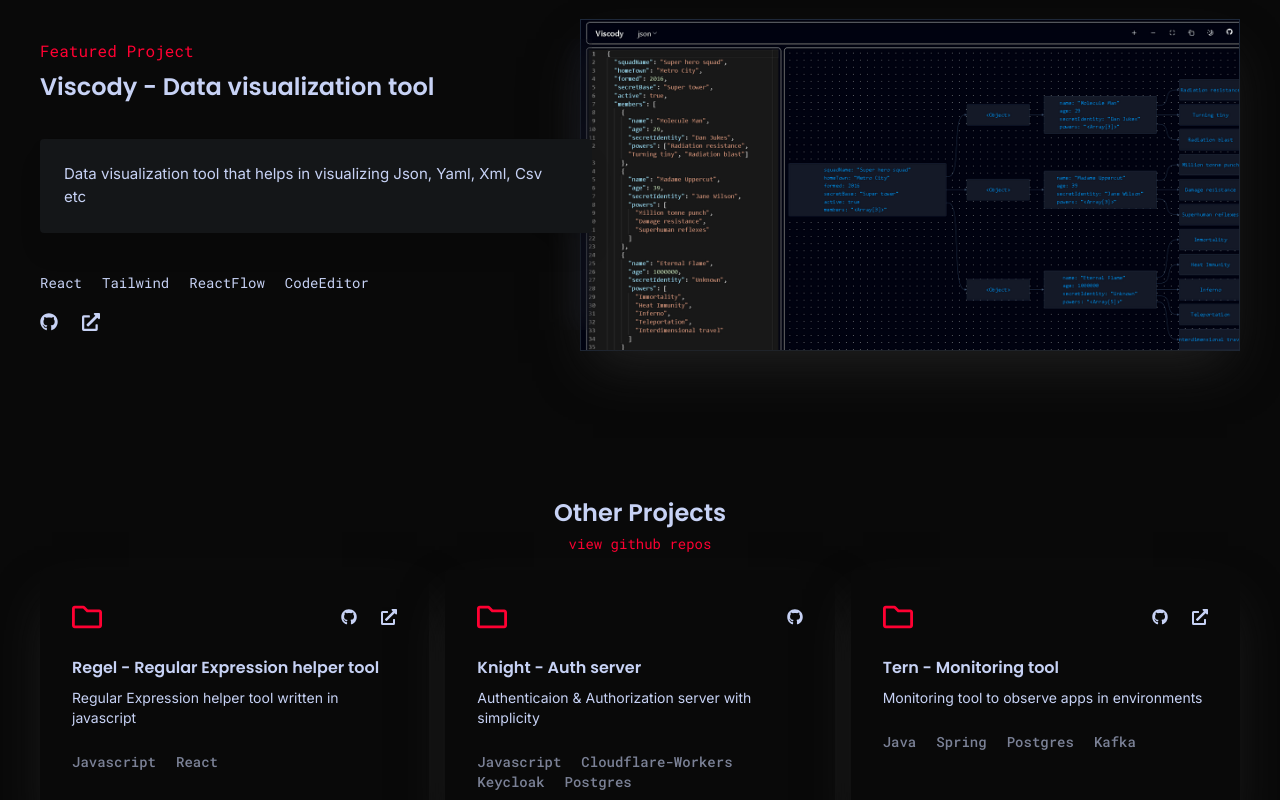
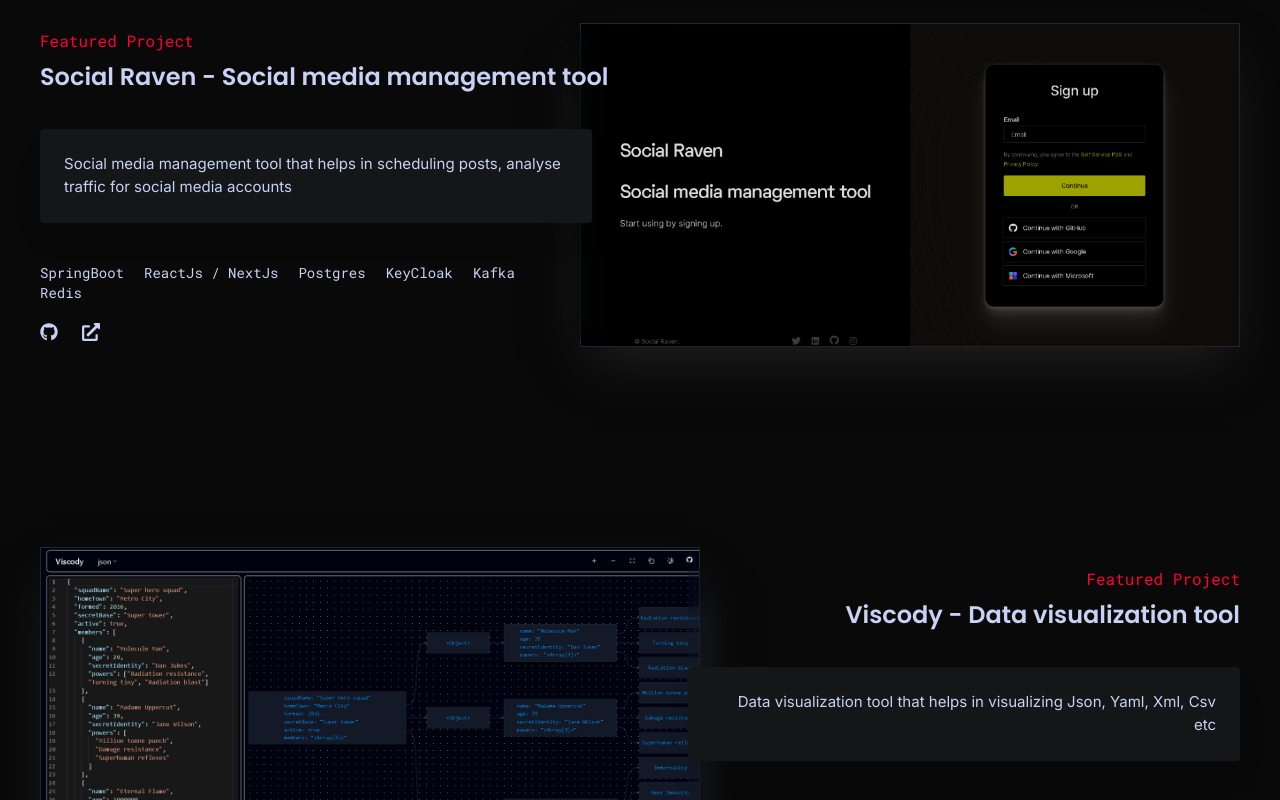
Before and after one commit to tonyghouse/tonyghouse.github.io, a React (Vite) app: page /#/ in a window 1280 px wide. Shown: the part 2120-2920 px from the top of the page. Built offline with nearby package versions, Linux system fonts and the light colour scheme.

Commit message:
feat: added social raven and algo atlas projects

```diff
--- a/src/components/Projects.tsx
+++ b/src/components/Projects.tsx
@@ -2,8 +2,8 @@ import React , {useContext} from "react";
 
 import MemoiristDarkBanner from "../assets/images/projects/memoirist-banner-dark.png";
 import MemoiristLightBanner from "../assets/images/projects/memoirist-banner-light.png";
-// import SocialRavenDarkBanner from "../assets/images/projects/socialraven-banner-dark.png";
-// import SocialRavenLightBanner from "../assets/images/projects/socialraven-banner-light.png";
+import SocialRavenDarkBanner from "../assets/images/projects/socialraven-banner-dark.png";
+import SocialRavenLightBanner from "../assets/images/projects/socialraven-banner-light.png";
 import ViscodyDarkBanner from "../assets/images/projects/viscody-banner-dark.png";
 import ViscodyLightBanner from "../assets/images/projects/viscody-banner-light.png";
 import FeaturedProject from "./FeaturedProject";
@@ -18,7 +18,7 @@ function Projects() {
       name: "Memoirist - Day logging tool",
       description:
         "A Day logging tool which helps users to log their daily activities,photos, videos etc",
-      tags: ["SpringBoot", "React", "Postgres", "MeiliSearch", "Redis"],
+      tags: ["SpringBoot", "ReactJs / NextJs", "Postgres", "MeiliSearch", "Redis"],
 
       links:[{
         "icon":<FaGithub/>,
@@ -31,27 +31,27 @@ function Projects() {
       imageLight: MemoiristLightBanner,
       imageDark: MemoiristDarkBanner,
     },
-    // {
-    //   name: "Social Raven - Social media management tool",
-    //   description:
-    //     "Social media management tool that helps in scheduling posts, analyse traffic for social media accounts",
-    //   tags: ["SpringBoot", "React", "Postgres", "KeyCloak", "Kafka", "Redis"],
-    //   links:[{
-    //     "icon":<FaGithub/>,
-    //     "url":"https://github.com/tonyghouse/social-raven"
-    //   },
-    //   {
-    //     "icon":<FaExternalLinkAlt/>,
-    //     "url":"https://socialraven.tonyghouse.com"
-    //   }]
-    //   imageLight: SocialRavenLightBanner,
-    //   imageDark: SocialRavenDarkBanner,
-    // },
+    {
+      name: "Social Raven - Social media management tool",
+      description:
+        "Social media management tool that helps in scheduling posts, analyse traffic for social media accounts",
+      tags: ["SpringBoot", "ReactJs / NextJs", "Postgres", "KeyCloak", "Kafka", "Redis"],
+      links:[{
+        "icon":<FaGithub/>,
+        "url":"https://github.com/tonyghouse/social-raven"
+      },
+      {
+        "icon":<FaExternalLinkAlt/>,
+        "url":"https://socialraven.tonyghouse.com"
+      }],
+      imageLight: SocialRavenLightBanner,
+      imageDark: SocialRavenDarkBanner,
+    },
     {
       name: "Viscody - Data visualization tool",
       description:
         "Data visualization tool that helps in visualizing Json, Yaml, Xml, Csv etc",
-      tags: ["React", "Tailwind", "ReactFlow", "CodeEditor"],
+      tags: ["ReactJs / NextJs", "Tailwind", "ReactFlow", "Monaco Code Editor"],
       links:[{
         "icon":<FaGithub/>,
         "url":"https://github.com/tonyghouse/viscody"
@@ -79,16 +79,20 @@ function Projects() {
           "url":"https://regel.tonyghouse.com"
         }
       ],
-      tags: ["Javascript", "React"],
+      tags: ["Javascript", "ReactJs / NextJs"],
     },
     {
-      title: "Knight - Auth server",
-      description: "Authenticaion & Authorization server with simplicity",
+      title: "AlgoAtlas - Crack Data structures & Algorithms",
+      description: "Crack Data structures & Algorithms",
       links: [ {
         "icon":<FaGithub/>,
-        "url":"https://github.com/tonyghouse/knight-auth-server"
+        "url":"https://github.com/tonyghouse/algo-atlas-ui"
+      },
+      {
+        "icon":<FaExternalLinkAlt/>,
+        "url":"https://algoatlas.tonyghouse.com"
       }],
-      tags: ["Javascript", "Cloudflare-Workers", "Keycloak", "Postgres"],
+      tags: ["Javascript", "ReactJs / NextJs"],
     },
     {
       title: "Tern - Monitoring tool",
```
